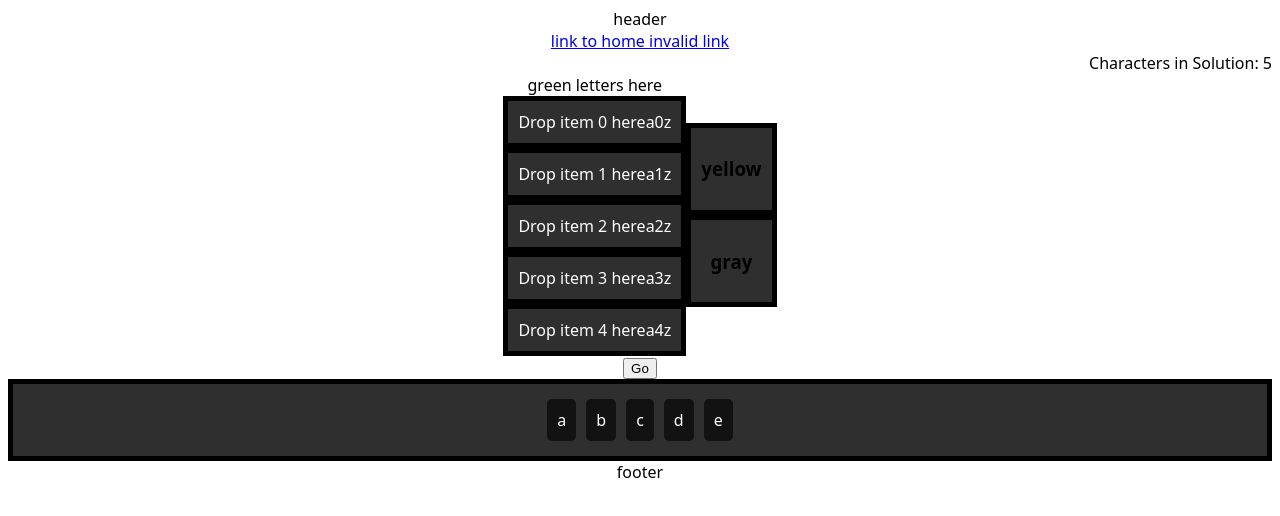
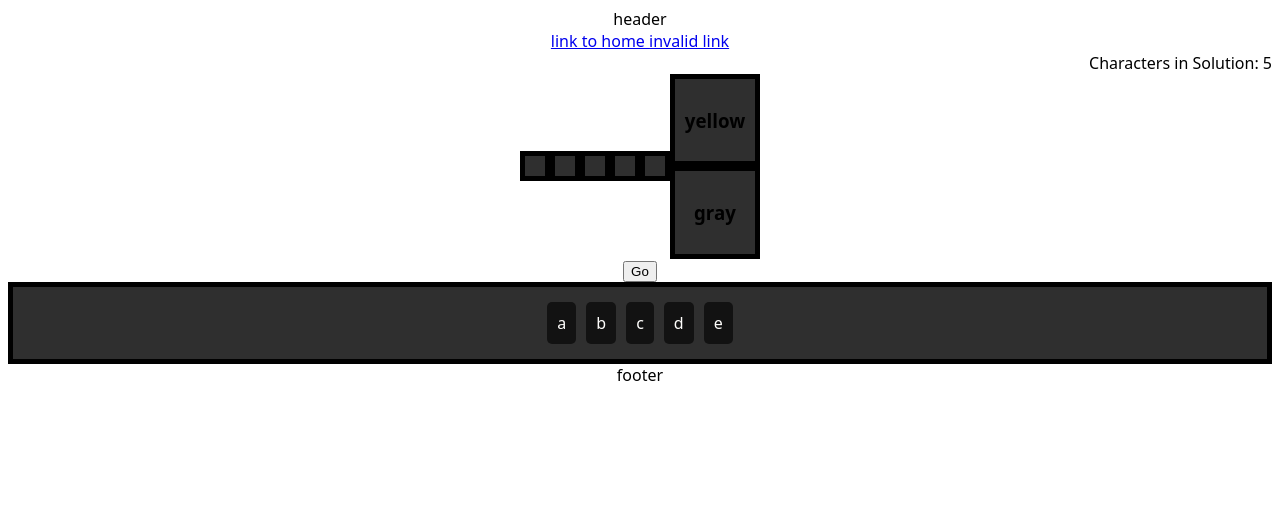
Before and after one commit to rorour/VordliHelper, a React (Create React App) app in the folder vordli-helper/: page / in a window 1280 px wide. Shown: the top 516 px of the page. Built offline with nearby package versions, Linux system fonts and the light colour scheme.

Commit message:
ckp green letters working

```diff
--- a/vordli-helper/src/App.css
+++ b/vordli-helper/src/App.css
@@ -44,6 +44,10 @@
   border: 5px solid red;
 }
 
+.OrderedDropZone {
+  display: flex;
+}
+
 .MovedLetters {
   display: flex;
   align-items: center;
--- a/vordli-helper/src/DropZone.js
+++ b/vordli-helper/src/DropZone.js
@@ -13,13 +13,12 @@ const DropZone = ({ props }) => {
 
     return (
         <div className={ props.outerClass }>
-
             <div className={ "DropArea " + (isOver && "DropAreaIsOver") } ref={drop}>
                 { props.title && <h3>{ props.title }</h3>}
                 { props.getter.map((value) => (
                     <div key={value}>
                         <div className={ "Letter " + props.innerClass }>
-                        <DragItem value={value} key={value} origin={ props.origin} />
+                            <DragItem value={value} key={value} origin={ props.origin} />
                         </div>
                         {/* { props.allowDelete && <button onClick={() => props.handleRemoveItem(value, props.setter)}> X </button> } */}
                     </div>
--- a/vordli-helper/src/Home.js
+++ b/vordli-helper/src/Home.js
@@ -27,6 +27,18 @@ const QueryBuilder = () => {
         YELLOW_LETTERS: "yellowLetters",
         GRAY_LETTERS: "grayLetters",
         GREEN_LETTERS: "greenLetters",
+    };
+
+    const setGreenLetter = (index, value) => {
+        setGreenLetters(prevItems => {
+            prevItems[index] = value;
+            return prevItems;
+        })
+    };
+
+    const handleGreenDrop = (item, index) => {
+        removeOriginLetter(item);
+        setGreenLetter(index, item.value);
     };
 
     const removeOriginLetter = (item) => {
@@ -90,8 +102,11 @@ const QueryBuilder = () => {
                 };
             case letterFields.GREEN_LETTERS:
                 return {
+                    innerClass: "GreenLetter",
                     numLettersInSolution: numLettersInSolution,
-                    originPrefix: letterFields.GREEN_LETTERS
+                    originPrefix: letterFields.GREEN_LETTERS,
+                    onDrop: handleGreenDrop,
+                    getter: greenLetters,
                 };
         }
 
@@ -105,7 +120,6 @@ const QueryBuilder = () => {
                 </div>
                 <div className="MovedLetters">
                     <div>
-                        green letters here
                         <OrderedDropZone props={ getLetterZoneProps(letterFields.GREEN_LETTERS) } />
                     </div>
                     <div>
--- a/vordli-helper/src/OrderedDropZone.js
+++ b/vordli-helper/src/OrderedDropZone.js
@@ -3,17 +3,17 @@ import { useDrop } from 'react-dnd';
 import DragItem from './DragItem';
 
 const OrderedDropZone = ({ props }) => {
-
     const SingleLetterProps = (index) => {
         return {
-            onDrop: (item) => {console.log("dropped item", item, "at index", index)},
-            index: index,
-            value: " a" + index + "z",
+            onDrop: (item) => props.onDrop(item, index),
+            value: props.getter[index],
             origin: props.originPrefix + index,
+            innerClass: props.innerClass,
         }
     }
+
     return (
-        <div>
+        <div className="OrderedDropZone">
             {Array(props.numLettersInSolution).fill(null).map((_, index) => (
                 <div key={index}>
                     <SingleLetterDropZone props={ SingleLetterProps(index) } />
@@ -33,14 +33,14 @@ const SingleLetterDropZone = ( { props }) => {
     }));
 
     return (
-        <div className="GreenLetter">
-            <div className={ "DropArea " + (isOver && "DropAreaIsOver") } ref={drop}>
-                Drop item {props.index} here
-                <DragItem value={props.value} key={props.value} origin={props.origin}/>
-            </div>
+        <div className={ "DropArea " + (isOver && "DropAreaIsOver") } ref={drop}>
+            {
+                props.value &&
+                <div className={ "Letter " + props.innerClass }>
+                    <DragItem value={props.value} key={props.value} origin={props.origin}/>
+                </div>
+            }
         </div>
-
-
     );
 };
 
```
